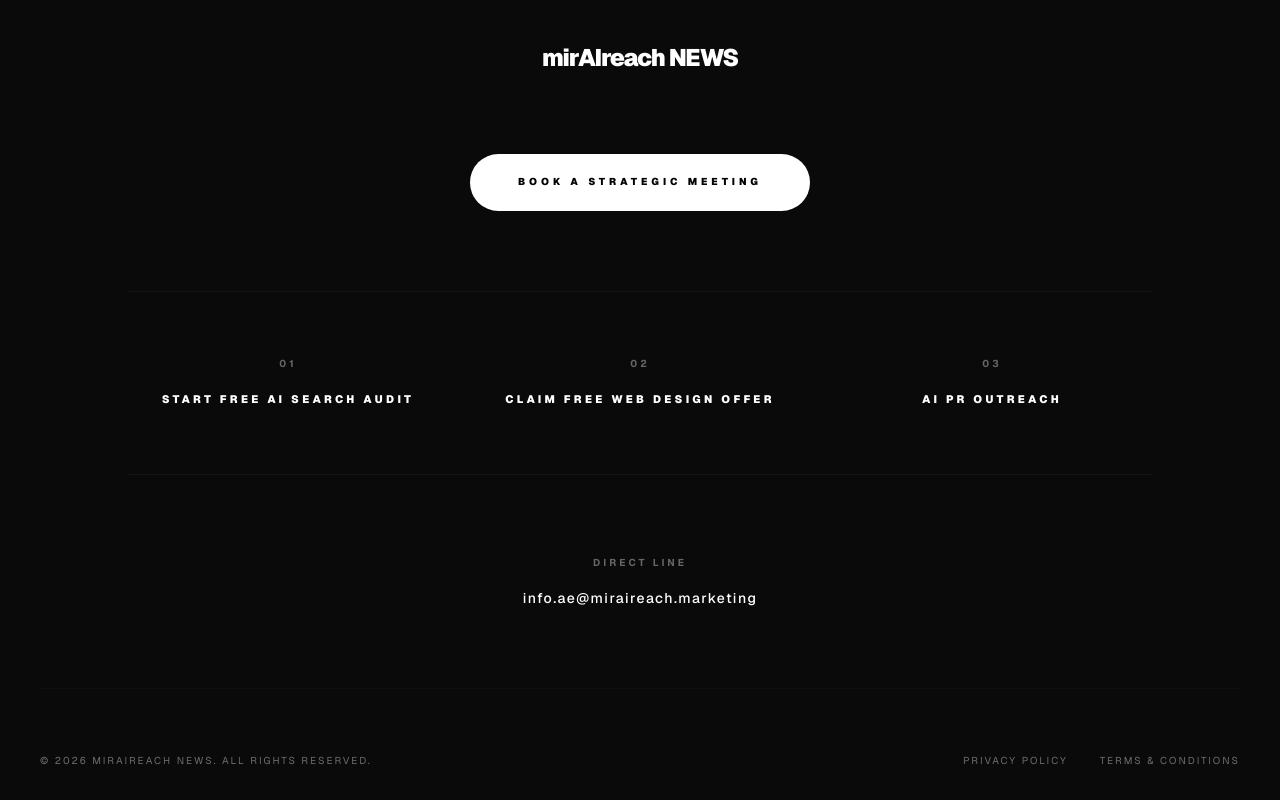
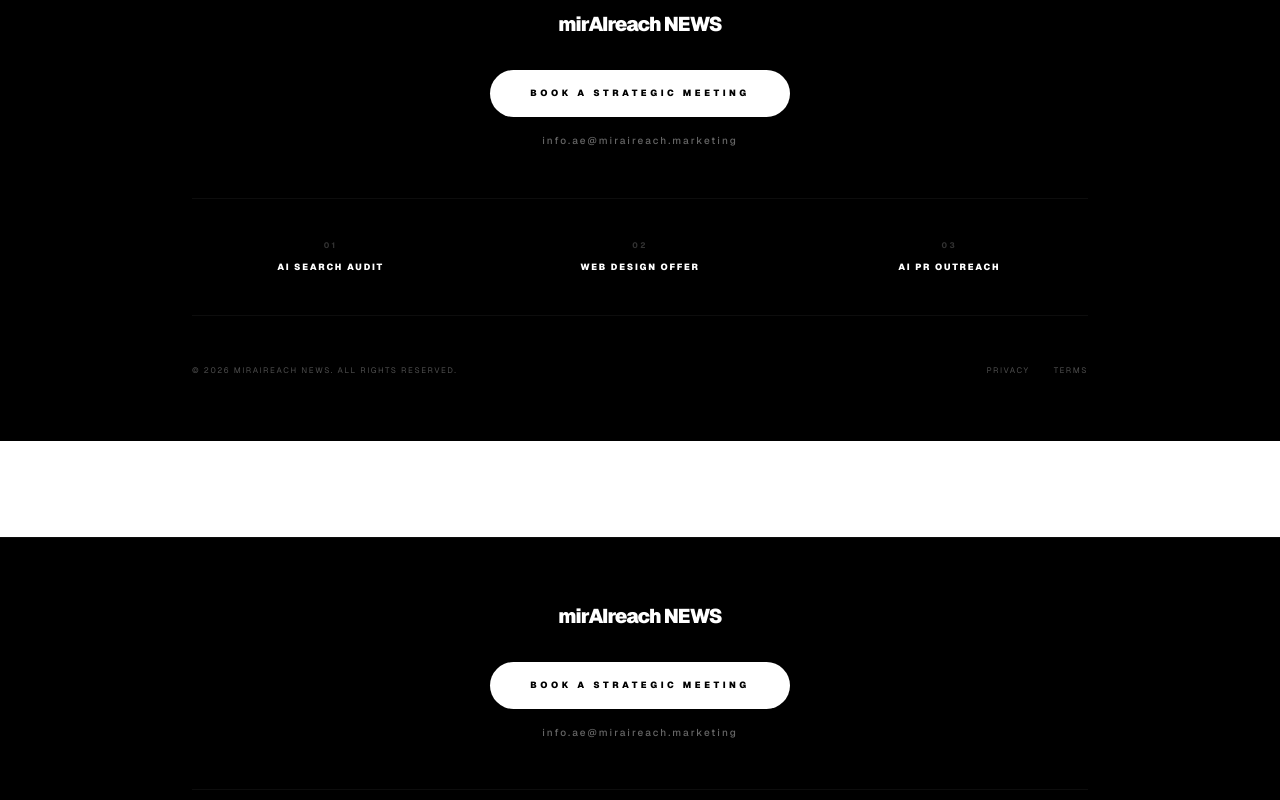
Before and after one commit to akiohjp/miraireach-platform, a Next.js app: page /about in a window 1280 px wide. Shown: the part 1580-2380 px from the top of the page. Built offline with nearby package versions, Linux system fonts and the light colour scheme.

Commit message:
UI Fix: Optimize footer layout to be narrow, compact, and professional

```diff
--- a/src/components/Footer.tsx
+++ b/src/components/Footer.tsx
@@ -4,81 +4,77 @@ import Link from "next/link";
 
 export default function Footer() {
   return (
-    <footer className="w-full bg-[#0a0a0a] text-white py-24 px-6 md:px-10 mt-24 border-t border-white/5">
-      <div className="mx-auto max-w-7xl flex flex-col items-center space-y-20">
+    <footer className="w-full bg-[#000000] text-white py-16 px-6 md:px-10 mt-24 border-t border-white/[0.05]">
+      <div className="mx-auto max-w-4xl flex flex-col items-center space-y-12">
 
-        {/* Brand */}
-        <Link href="/" className="inline-block text-2xl font-black tracking-tighter text-white">
+        {/* Top: Brand & Action */}
+        <div className="flex flex-col items-center space-y-8 w-full">
+          <Link href="/" className="inline-block text-xl font-black tracking-tighter text-white">
             mirAIreach NEWS
           </Link>
 
-        {/* Top CTA: Strategic Meeting */}
-        <div className="w-full flex justify-center">
+          <div className="flex flex-col items-center space-y-4">
             <Link
               href="/contact"
-            className="group relative inline-flex items-center justify-center px-12 py-5 overflow-hidden font-black transition-all bg-white rounded-full hover:bg-primary"
+              className="group relative inline-flex items-center justify-center px-10 py-4 overflow-hidden font-black transition-all bg-white rounded-full hover:bg-primary"
             >
-            <span className="relative text-[10px] uppercase tracking-[0.4em] text-black group-hover:text-white transition-colors">
+              <span className="relative text-[9px] uppercase tracking-[0.4em] text-black group-hover:text-white transition-colors">
                 Book a strategic meeting
               </span>
             </Link>
+            <a
+              href="mailto:info.ae@miraireach.marketing"
+              className="text-[10px] font-medium tracking-[0.2em] text-white/40 hover:text-primary transition-colors lowercase"
+            >
+              info.ae@miraireach.marketing
+            </a>
+          </div>
         </div>
 
-        {/* 3 Core Offers */}
-        <div className="grid grid-cols-1 md:grid-cols-3 gap-12 md:gap-8 w-full max-w-5xl border-y border-white/5 py-16">
+        {/* Middle: 3 Core Offers (Condensed) */}
+        <div className="grid grid-cols-1 md:grid-cols-3 gap-8 w-full border-y border-white/[0.05] py-10">
           <Link
             href="/contact?service=aio-diagnostic"
-            className="flex flex-col items-center text-center space-y-4 group"
+            className="flex flex-col items-center text-center space-y-2 group"
           >
-            <span className="text-[10px] font-bold uppercase tracking-[0.3em] text-[#666] group-hover:text-primary transition-colors">01</span>
-            <span className="text-[11px] font-black uppercase tracking-[0.3em] leading-loose">
-              Start Free AI Search Audit
+            <span className="text-[8px] font-bold uppercase tracking-[0.3em] text-white/20 group-hover:text-primary transition-colors">01</span>
+            <span className="text-[9px] font-black uppercase tracking-[0.2em] leading-relaxed">
+              AI Search Audit
             </span>
           </Link>
 
           <Link
             href="/contact?service=free-design"
-            className="flex flex-col items-center text-center space-y-4 group"
+            className="flex flex-col items-center text-center space-y-2 group"
           >
-            <span className="text-[10px] font-bold uppercase tracking-[0.3em] text-[#666] group-hover:text-primary transition-colors">02</span>
-            <span className="text-[11px] font-black uppercase tracking-[0.3em] leading-loose">
-              Claim Free Web Design Offer
+            <span className="text-[8px] font-bold uppercase tracking-[0.3em] text-white/20 group-hover:text-primary transition-colors">02</span>
+            <span className="text-[9px] font-black uppercase tracking-[0.2em] leading-relaxed">
+              Web Design Offer
             </span>
           </Link>
 
           <Link
             href="/contact?service=pr-outreach"
-            className="flex flex-col items-center text-center space-y-4 group"
+            className="flex flex-col items-center text-center space-y-2 group"
           >
-            <span className="text-[10px] font-bold uppercase tracking-[0.3em] text-[#666] group-hover:text-primary transition-colors">03</span>
-            <span className="text-[11px] font-black uppercase tracking-[0.3em] leading-loose">
+            <span className="text-[8px] font-bold uppercase tracking-[0.3em] text-white/20 group-hover:text-primary transition-colors">03</span>
+            <span className="text-[9px] font-black uppercase tracking-[0.2em] leading-relaxed">
               AI PR Outreach
             </span>
           </Link>
         </div>
 
-        {/* Contact Us */}
-        <div className="flex flex-col items-center space-y-4">
-          <p className="text-[10px] font-bold uppercase tracking-[0.3em] text-[#666]">Direct Line</p>
-          <a
-            href="mailto:info.ae@miraireach.marketing"
-            className="text-sm font-medium tracking-widest hover:text-primary transition-colors"
-          >
-            info.ae@miraireach.marketing
-          </a>
-        </div>
-
-        {/* Bottom Legal & Copyright */}
-        <div className="w-full pt-16 flex flex-col md:flex-row justify-between items-center gap-8 border-t border-white/5 opacity-40">
-          <p className="text-[10px] tracking-[0.2em] uppercase">
+        {/* Bottom: Legal & Copyright */}
+        <div className="w-full flex flex-col md:flex-row justify-between items-center gap-6 opacity-30">
+          <p className="text-[8px] tracking-[0.2em] uppercase">
             &copy; 2026 mirAIreach NEWS. All rights reserved.
           </p>
-          <div className="flex gap-8">
-            <Link href="/privacy" className="text-[10px] tracking-[0.2em] uppercase hover:text-white">
-              Privacy Policy
+          <div className="flex gap-6">
+            <Link href="/privacy" className="text-[8px] tracking-[0.2em] uppercase hover:text-white transition-colors">
+              Privacy
             </Link>
-            <Link href="/terms" className="text-[10px] tracking-[0.2em] uppercase hover:text-white">
-              Terms & Conditions
+            <Link href="/terms" className="text-[8px] tracking-[0.2em] uppercase hover:text-white transition-colors">
+              Terms
             </Link>
           </div>
         </div>
```
Lines whose indentation alone changed are shown as unchanged.
